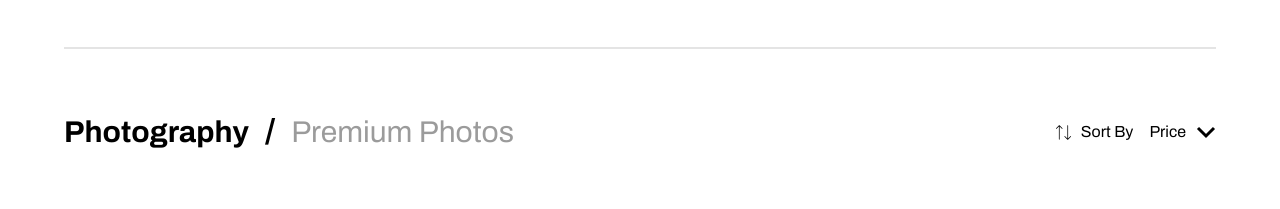
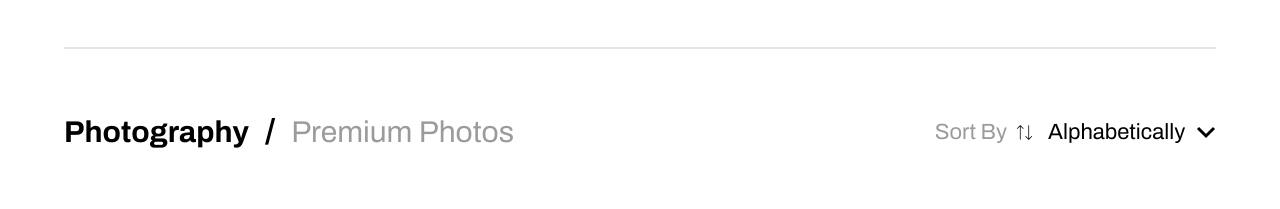
Before and after one commit to Tobijudah/bejamas-task, a Next.js app: page / in a window 1280 px wide. Shown: the part 1120-1329 px from the top of the page. Built offline with nearby package versions, Linux system fonts and the light colour scheme; grey boxes are pictures that could not be loaded.

Commit message:
feat: add Sort to ProductList

```diff
--- a/components/ProductList/ProductList.styles.ts
+++ b/components/ProductList/ProductList.styles.ts
@@ -57,22 +57,6 @@ export const StyledFilterIcon = styled(FilterIcon)`
   }
 `;
 
-export const ListSort = styled.div`
-  display: flex;
-  align-items: center;
-  gap: 0 1rem;
-
-  ${breakpoints.mobile} {
-    display: none;
-  }
-`;
-
-export const ListSortItem = styled.div`
-  display: flex;
-  align-items: center;
-  gap: 0 0.625rem;
-`;
-
 export const ListFilter = styled(Filter)`
   max-width: 20%;
 `;
--- a/components/ProductList/ProductList.tsx
+++ b/components/ProductList/ProductList.tsx
@@ -1,22 +1,19 @@
+import Sort from "../Sort/Sort";
 import Filter from "../Filter/Filter";
 import Product from "../Product/Product";
 import MobileModal from "../Modal/MobileModal";
 import Pagination from "../Pagination/Pagination";
-import SortIcon from "../../public/svgs/sort-icon";
 import useMobileOnly from "../../hooks/useMobileOnly";
 import { ProductListProps } from "./ProductList.types";
 import React, { useEffect, useRef, useState } from "react";
-import DropdownIcon from "../../public/svgs/dropdown-icon";
 import useComponentDidUpdate from "../../hooks/useComponentDidUpdate";
 import {
   Products,
   ListBody,
-  ListSort,
   Container,
   ListFilter,
   ListHeader,
   ListHeading,
-  ListSortItem,
   GreyListHeading,
   StyledFilterIcon,
   ProductsContainer,
@@ -56,14 +53,7 @@ const ProductList: React.FC<ProductListProps> = ({ products }) => {
           Photography <ListHeadingDivider>/</ListHeadingDivider> <GreyListHeading>Premium Photos</GreyListHeading>
         </ListHeading>
         <StyledFilterIcon onClick={() => setDisplay(true)} />
-        <ListSort>
-          <ListSortItem>
-            <SortIcon /> Sort By
-          </ListSortItem>
-          <ListSortItem>
-            Price <DropdownIcon />
-          </ListSortItem>
-        </ListSort>
+        <Sort />
       </ListHeader>
       <ListBody>
         <ListFilter />
```
